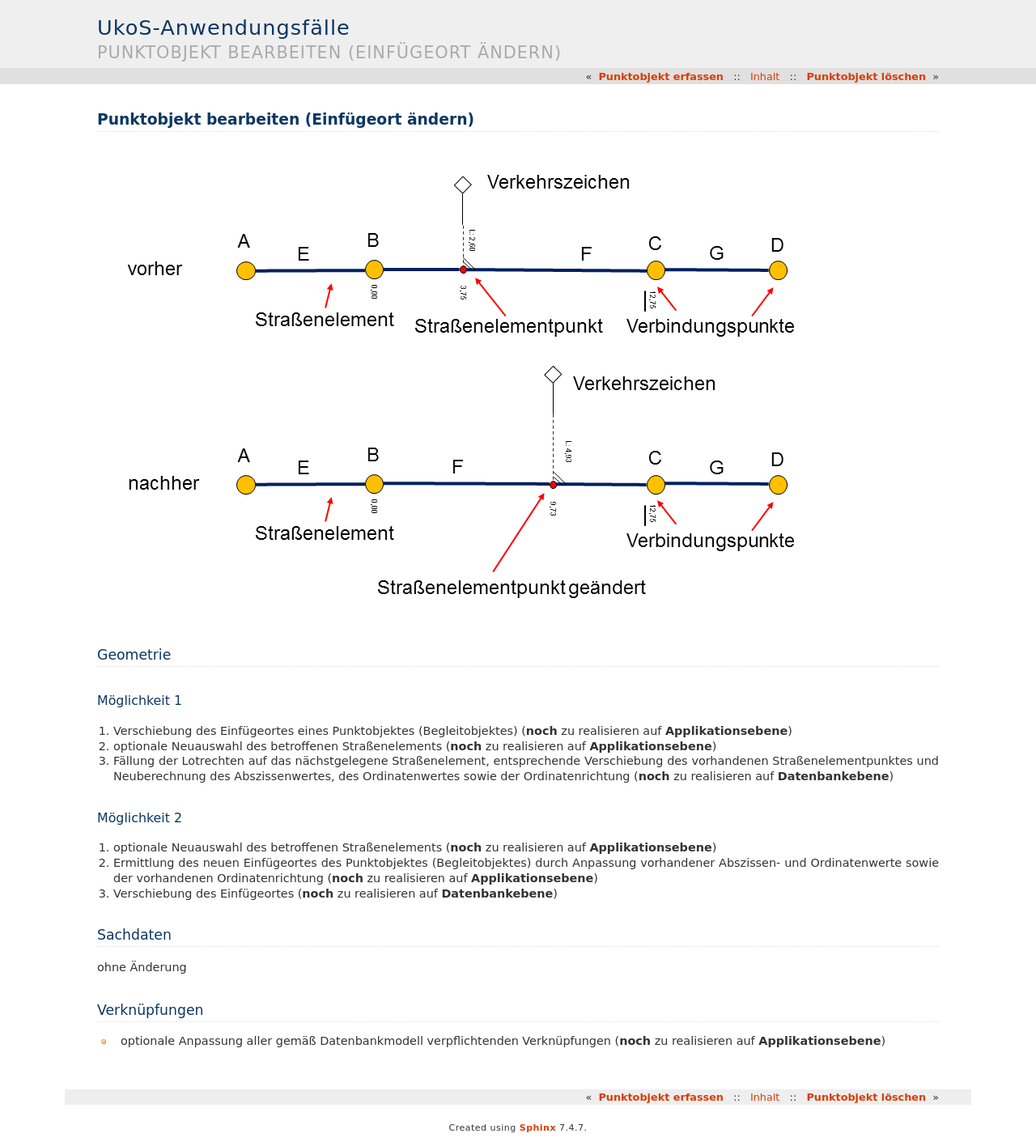
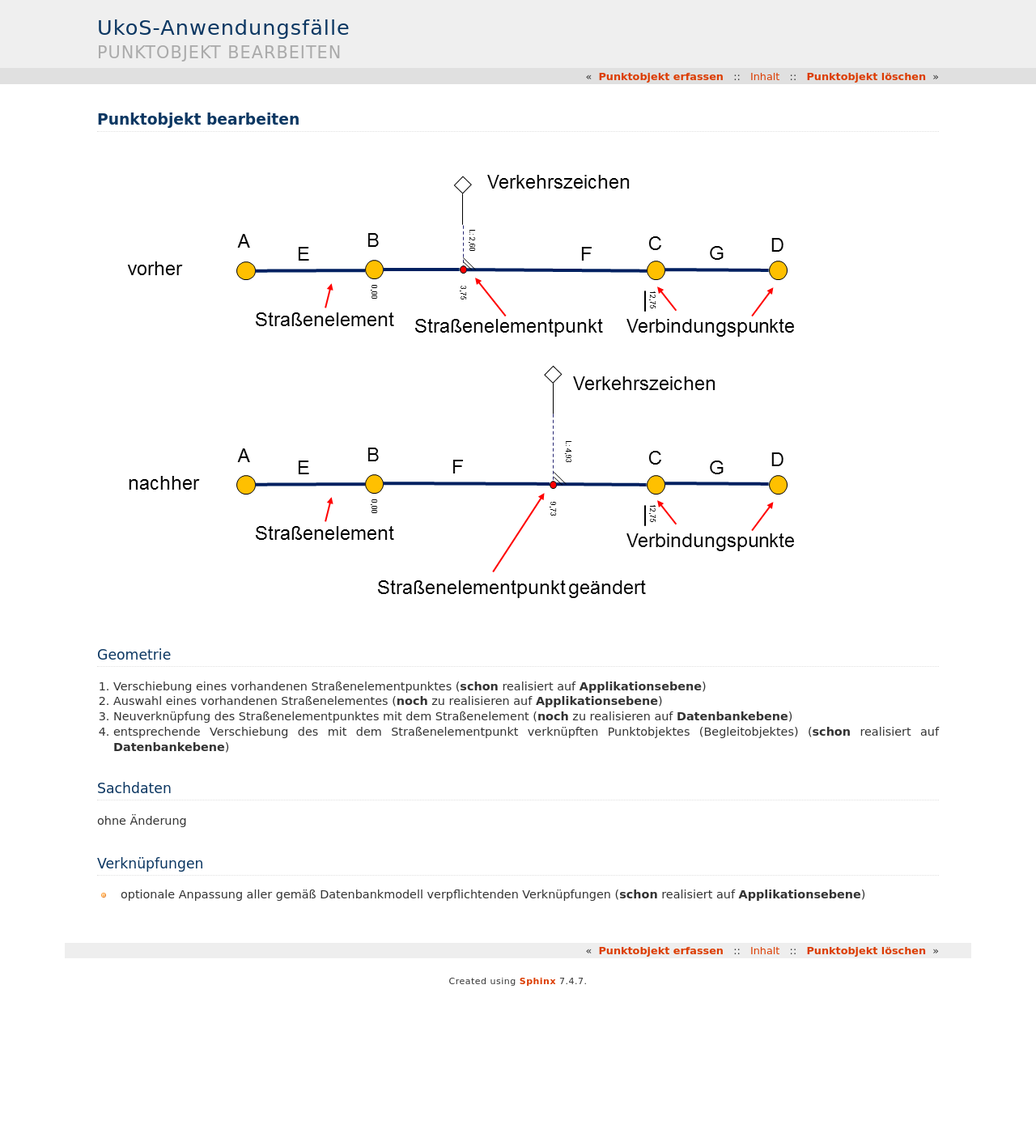
Before and after one commit to rostock/ukos-anwendungsfaelle, a Sphinx documentation site: the page built from source/punktobjekte-begleitobjekte/punktobjekt-bearbeiten.rst, in a window 1280 px wide. Shown: the whole page at 81% size. Built offline with Sphinx 7.4.7, drawn with Linux system fonts in a browser that asks for light colours; after the commit the page ends 1230 px from its top, so only the background shows below that.

Commit message:
Aktualisierung gemäß aktuellem Arbeitsstand

```diff
--- a/source/punktobjekte-begleitobjekte/punktobjekt-bearbeiten.rst
+++ b/source/punktobjekte-begleitobjekte/punktobjekt-bearbeiten.rst
@@ -1,7 +1,7 @@
 .. index:: Begleitobjekte, Punktobjekte, Stationierung, Straßenelemente, Stützpunkte
 
-Punktobjekt bearbeiten (Einfügeort ändern)
-==========================================
+Punktobjekt bearbeiten
+======================
 
 .. image:: /_static/punktobjekt-bearbeiten.png
 
@@ -10,23 +10,10 @@ Punktobjekt bearbeiten (Einfügeort ändern)
 Geometrie
 ---------
 
-.. _punktobjekt-bearbeiten_moeglichkeit-1:
-
-Möglichkeit 1
-^^^^^^^^^^^^^
-
-#. Verschiebung des Einfügeortes eines Punktobjektes (Begleitobjektes) (**noch** zu realisieren auf **Applikationsebene**)
-#. optionale Neuauswahl des betroffenen Straßenelements (**noch** zu realisieren auf **Applikationsebene**)
-#. Fällung der Lotrechten auf das nächstgelegene Straßenelement, entsprechende Verschiebung des vorhandenen Straßenelementpunktes und Neuberechnung des Abszissenwertes, des Ordinatenwertes sowie der Ordinatenrichtung (**noch** zu realisieren auf **Datenbankebene**)
-
-.. _punktobjekt-bearbeiten_moeglichkeit-2:
-
-Möglichkeit 2
-^^^^^^^^^^^^^
-
-#. optionale Neuauswahl des betroffenen Straßenelements (**noch** zu realisieren auf **Applikationsebene**)
-#. Ermittlung des neuen Einfügeortes des Punktobjektes (Begleitobjektes) durch Anpassung vorhandener Abszissen- und Ordinatenwerte sowie der vorhandenen Ordinatenrichtung (**noch** zu realisieren auf **Applikationsebene**)
-#. Verschiebung des Einfügeortes (**noch** zu realisieren auf **Datenbankebene**)
+#. Verschiebung eines vorhandenen Straßenelementpunktes (**schon** realisiert auf **Applikationsebene**)
+#. Auswahl eines vorhandenen Straßenelementes (**noch** zu realisieren auf **Applikationsebene**)
+#. Neuverknüpfung des Straßenelementpunktes mit dem Straßenelement (**noch** zu realisieren auf **Datenbankebene**)
+#. entsprechende Verschiebung des mit dem Straßenelementpunkt verknüpften Punktobjektes (Begleitobjektes) (**schon** realisiert auf **Datenbankebene**)
 
 .. _punktobjekt-bearbeiten_sachdaten:
 
@@ -40,4 +27,4 @@ ohne Änderung
 Verknüpfungen
 -------------
 
-* optionale Anpassung aller gemäß Datenbankmodell verpflichtenden Verknüpfungen (**noch** zu realisieren auf **Applikationsebene**)
+* optionale Anpassung aller gemäß Datenbankmodell verpflichtenden Verknüpfungen (**schon** realisiert auf **Applikationsebene**)
--- a/source/strassenelemente-verbindungspunkte/strassenelement-erfassen.rst
+++ b/source/strassenelemente-verbindungspunkte/strassenelement-erfassen.rst
@@ -10,7 +10,7 @@ Straßenelement erfassen
 Geometrie
 ---------
 
-#. Erfassung des Startpunktes, der Stützpunkte und des Endpunktes (**noch** zu realisieren auf **Applikationsebene**)
+#. Erfassung des Startpunktes, der Stützpunkte und des Endpunktes (**schon** realisiert auf **Applikationsebene**)
 #. Prüfung, ob Verbindungspunkte an den Enden vorhanden sind ⇒ automatisierte Erzeugung fehlender Verbindungspunkte (**schon** realisiert auf **Datenbankebene** als Trigger)
 #. Herstellung der Anknüpfung des Start- und/oder Endpunktes an das Gesamtstraßennetz (Geometrieanschluss) (**schon** realisiert auf **Datenbankebene** als Trigger)
 
@@ -19,7 +19,7 @@ Geometrie
 Sachdaten
 ---------
 
-* Eingabe aller verpflichtenden und optionalen Attribute, zum Beispiel einer Bemerkung (**noch** zu realisieren auf **Applikationsebene**)
+* Eingabe aller verpflichtenden und optionalen Attribute, zum Beispiel einer Bemerkung (**schon** realisiert auf **Applikationsebene**)
 * automatisierte Erstellung aller weiteren verpflichtenden Attribute, zum Beispiel der UUID und der „Ident“ (**schon** realisiert auf **Datenbankebene** über Standardwerte respektive Trigger)
 * automatisierte Berechnung der Länge in Metern (**schon** realisiert auf **Datenbankebene** als Trigger)
 
@@ -28,4 +28,4 @@ Sachdaten
 Verknüpfungen
 -------------
 
-* Eingabe aller gemäß Datenbankmodell verpflichtenden Verknüpfungen, zum Beispiel mit einer Straße (über diese dann auch Zuordnung der Organisationseinheit, also der zuständigen Verwaltung) und einer Klassifizierung (**noch** zu realisieren auf **Applikationsebene**)
+* Eingabe aller gemäß Datenbankmodell verpflichtenden Verknüpfungen, zum Beispiel mit einer Straße (über diese dann auch Zuordnung der Organisationseinheit, also der zuständigen Verwaltung) und einer Klassifizierung (**schon** realisiert auf **Applikationsebene**)
--- a/source/strassenelemente-verbindungspunkte/strassenelement-loeschen.rst
+++ b/source/strassenelemente-verbindungspunkte/strassenelement-loeschen.rst
@@ -12,7 +12,7 @@ Geometrie
 
 siehe Präambel, Abschnitt :ref:`Historie <praeambel_historie>`
 
-#. zugehörige Verbindungspunkte ebenfalls löschen, falls kein anderes, „lebendes“ Straßenelement mehr mit den Verbindungspunkten verknüpft ist (**noch** zu realisieren auf **Datenbankebene**)
+#. zugehörige Verbindungspunkte ebenfalls löschen, falls kein anderes, „lebendes“ Straßenelement mehr mit den Verbindungspunkten verknüpft ist (**schon** realisiert auf **Datenbankebene**)
 
 .. _strassenelement-loeschen_sachdaten:
 
@@ -26,5 +26,4 @@ siehe Präambel, Abschnitt :ref:`Historie <praeambel_historie>`
 Verknüpfungen
 -------------
 
-* Beibehaltung aller zugehörigen Straßenelementpunkte und Verknüpfungen anderer Objekte mit dem gelöschten Straßenelement sowie keinerlei Änderung oder Löschung verknüpfter anderer Objekte (**noch** zu realisieren auf **Datenbankebene**)
-* Aufführung aller Straßenelementpunkte sowie verknüpfter anderer Objekte und Aufforderung zu deren Überprüfung bzw. Anpassung oder Löschung – dabei Implementierung zweier Handlungsmöglichkeiten pro Objekt: a) automatisierte Zuordnung zum nächstgelegenen Straßenelement der Gemeinde, b) manuelle Zuordnung eines beliebigen Straßenelements (**noch** zu realisieren auf **Applikationsebene**)
+* automatisierte Neuberechnung der Verknüpfungen aller Straßenelementpunkte und anderer Objekte mit dem gelöschten Straßenelement auf das nunmehr dichteste Straßenelemente, sodass nach wie vor Verknüpfungen bestehen (**noch** zu realisieren auf **Datenbankebene**)
```
Also changed, not shown: source/punktobjekte-begleitobjekte/punktobjekt-erfassen.rst (+5 -19 lines), source/strassenelemente-verbindungspunkte/strassenelement-auftrennen.rst (+7 -7 lines), source/strassenelemente-verbindungspunkte/strassenelement-bearbeiten.rst (+3 -4 lines).
